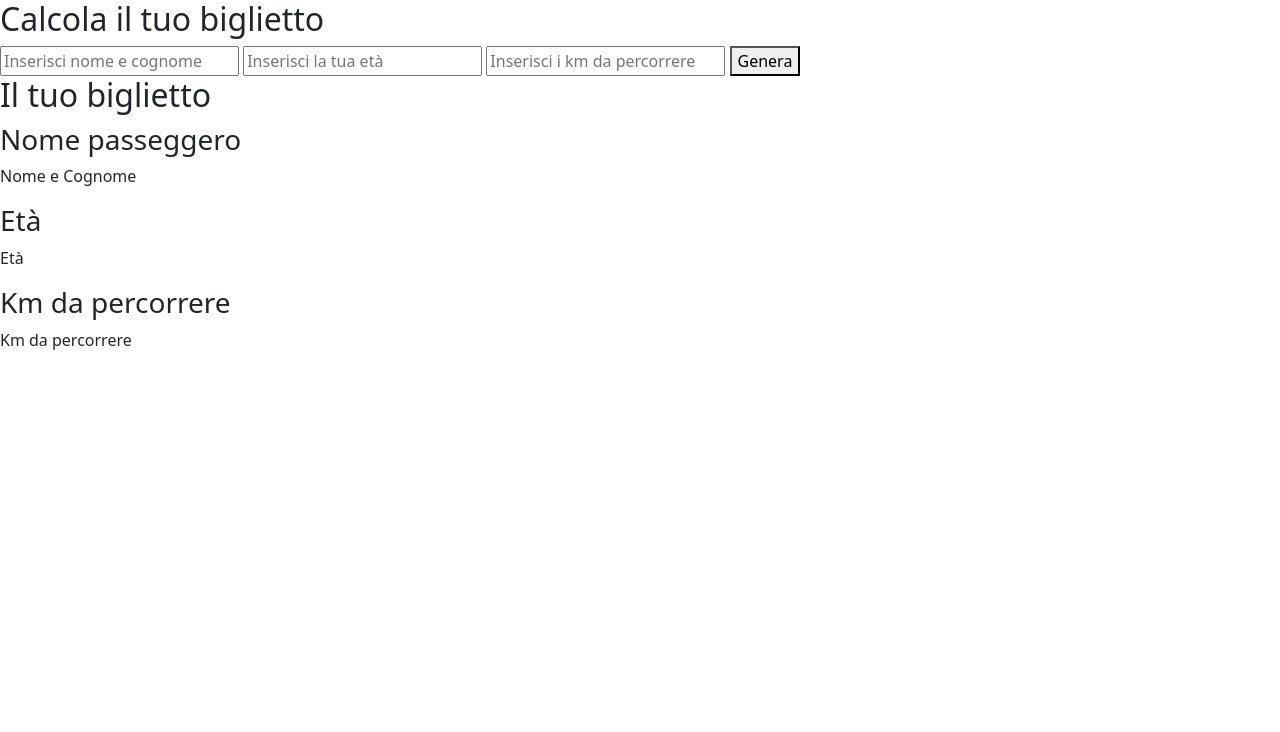
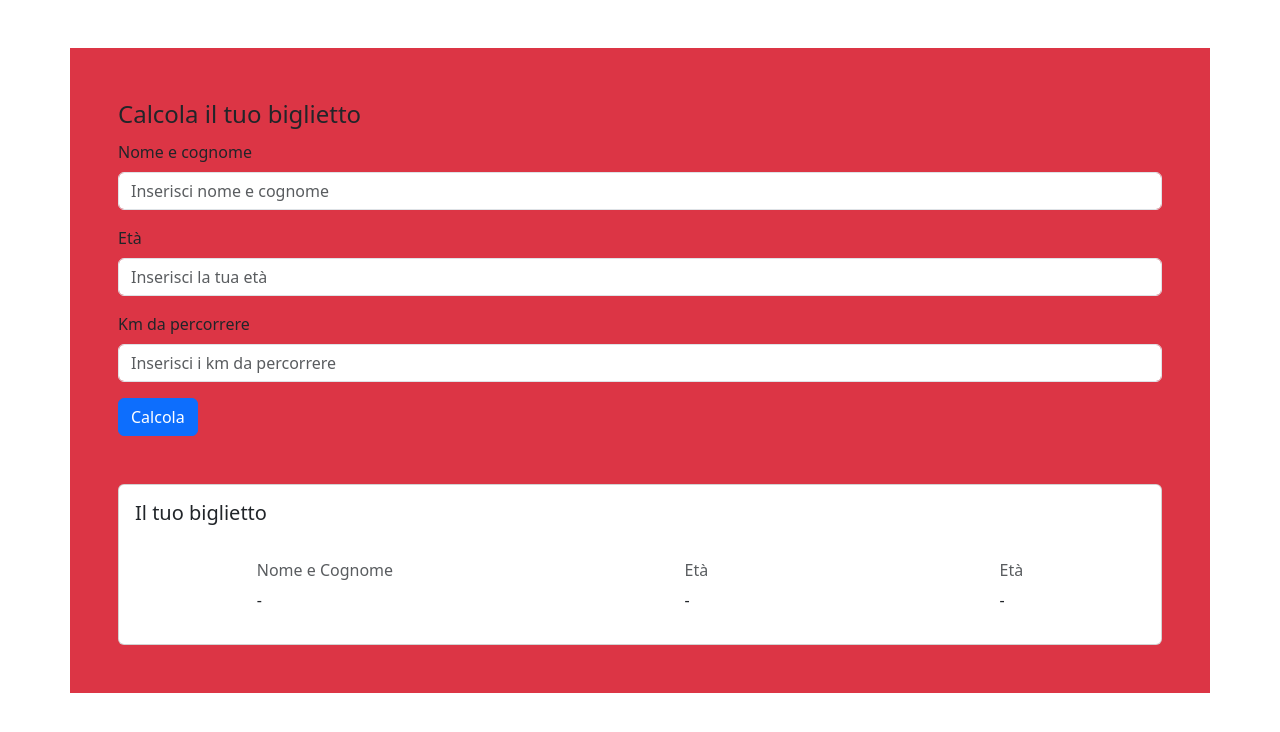
Before and after one commit to alexciccarese/js-biglietto-treno-form, a plain HTML site: page index.html in a window 1280 px wide. Drawn offline with nearby package versions, Linux system fonts and the light colour scheme.

Commit message:
add customize layout with bootstrap

```diff
--- a/asstes/main.js
+++ b/asstes/main.js
@@ -11,6 +11,7 @@ const totalKm = document.getElementById('totalkm')
 
 //al click stampiamo in console
 button.addEventListener('click', function() {
+
   const name = nameEl.value
   console.log(`Il tuo nome: ${name}`);
 
--- a/index.html
+++ b/index.html
@@ -11,32 +11,52 @@
       crossorigin="anonymous">
   </head>
   <body>
+<div class="container mt-5 bg-danger p-5">
 
-    <div>
-      <h2>Calcola il tuo biglietto</h2>
-      <input type="text" id="nome" placeholder="Inserisci nome e cognome">
-        <input type="number" id="età" placeholder="Inserisci la tua età">
-        <input type="number" id="km" placeholder="Inserisci i km da percorrere">
 
-        <button type="submit">Genera</button>
-    </div>
+  <form>
+    <fieldset class="mb-5">
+      <legend>Calcola il tuo biglietto</legend>
+      <div class="mb-3">
+        <label for="TextInput" class="form-label">Nome e cognome</label>
+        <input type="text" id="nome" class="form-control" placeholder="Inserisci nome e cognome">
+      </div>
 
-    <div>
-      <h2>Il tuo biglietto</h2>
+      <div class="mb-3">
+        <label for="NumberInput" class="form-label">Età</label>
+        <input type="number" id="età" class="form-control" placeholder="Inserisci la tua età">
+      </div>
+
+      <div class="mb-3">
+        <label for="NumberInput" class="form-label">Km da percorrere</label>
+        <input type="number" id="km" class="form-control" placeholder="Inserisci i km da percorrere">
+      </div>
+      <button type="submit" class="btn btn-primary">Calcola</button>
+    </fieldset>
+  </form>
+
+
+  <div class="card">
+    <h5 class="card-title p-3 ">Il tuo biglietto</h5>
+    <div class="card-body d-flex gap-5 justify-content-around">
+      <div>
+        <h6 class="card-subtitle mb-2 text-body-secondary">Nome e Cognome</h6>
+        <p id="fullname">-</p>
+      </div>
 
       <div>
-        <h3>Nome passeggero</h3>
-        <p id="fullname">Nome e Cognome</p>
+        <h6 class="card-subtitle mb-2 text-body-secondary">Età</h6>
+        <p id="userage">-</p>
+      </div>
+
       <div>
-        <h3>Età</h3>
-        <p id="userage">Età</p>
+        <h6 class="card-subtitle mb-2 text-body-secondary">Età</h6>
+        <p id="totalkm">-</p>
       </div>
-      <div>
-        <h3>Km da percorrere</h3>
-        <p id="totalkm">Km da percorrere</p>
-      </div>
-      </div>
+
     </div>
+  </div>
+</div>
 
 
 
```
